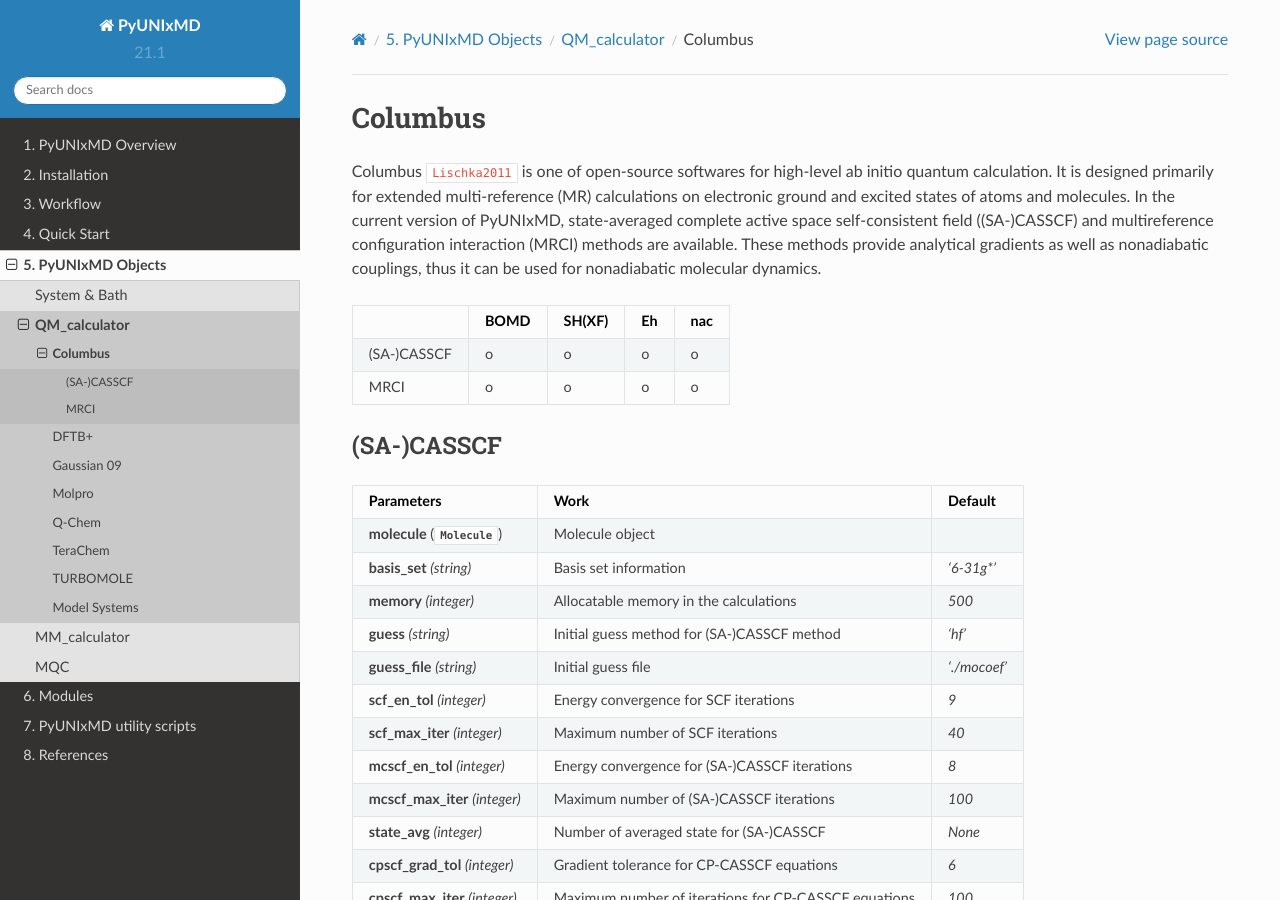
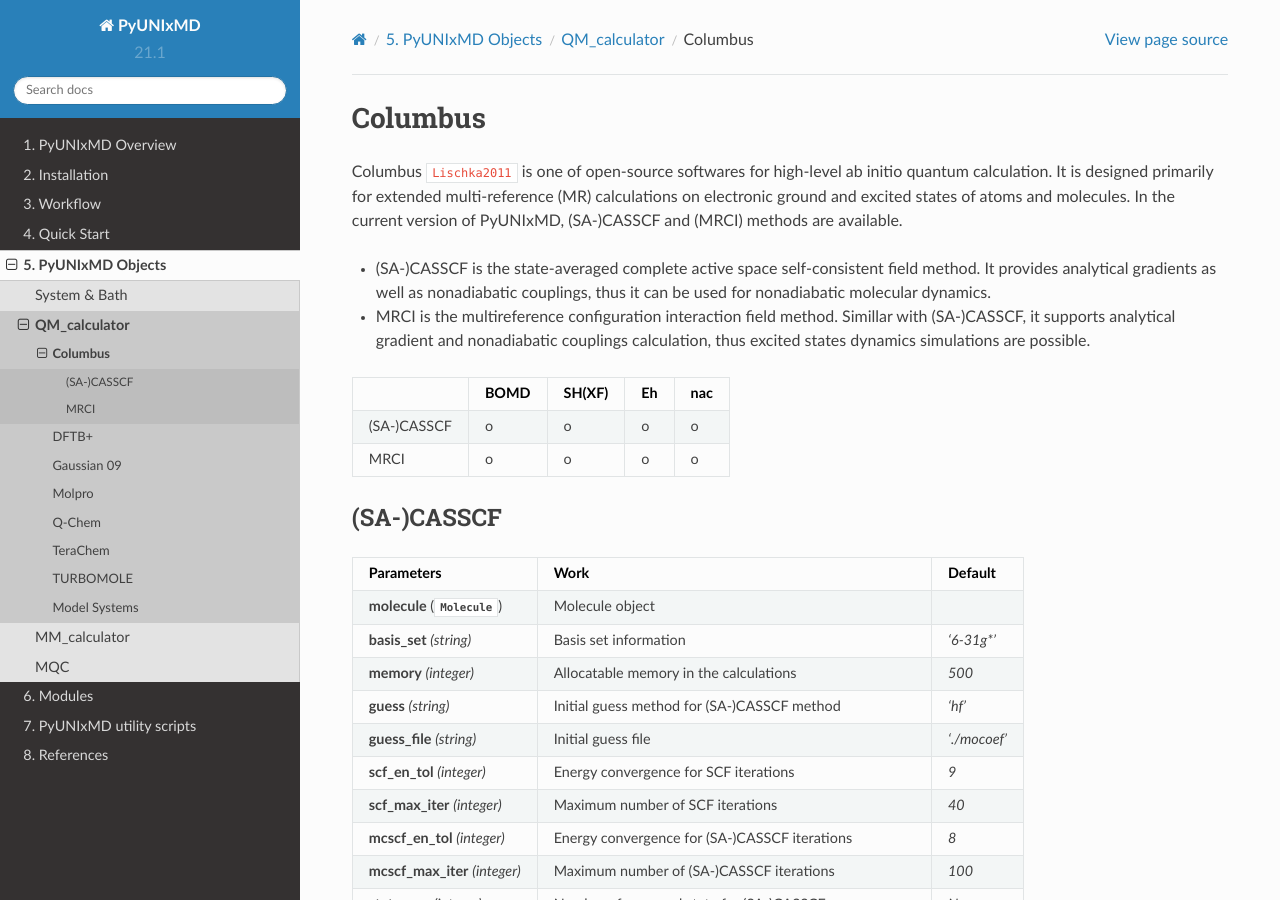
Before and after one commit to skmin-lab/unixmd, a Sphinx documentation site: the page built from docs/source/objects/qm/prog_columbus.rst, in a window 1280 px wide and 900 px high. Built offline with Sphinx 7.4.7 and the Read the Docs theme 2.0.0, drawn with Linux system fonts in a browser that asks for light colours; cross-references to code outside the pages are shown as plain code.

Commit message:
Recover list of methods

```diff
--- a/docs/source/objects/qm/prog_columbus.rst
+++ b/docs/source/objects/qm/prog_columbus.rst
@@ -5,9 +5,13 @@ Columbus
 Columbus :cite:`Lischka2011` is one of open-source softwares for high-level ab initio
 quantum calculation. It is designed primarily for extended multi-reference (MR) calculations
 on electronic ground and excited states of atoms and molecules.
-In the current version of PyUNIxMD, state-averaged complete active space self-consistent field ((SA-)CASSCF)
-and multireference configuration interaction (MRCI) methods are available.
-These methods provide analytical gradients as well as nonadiabatic couplings, thus it can be used for nonadiabatic molecular dynamics.
+In the current version of PyUNIxMD, (SA-)CASSCF and (MRCI) methods are available.
+
+- (SA-)CASSCF is the state-averaged complete active space self-consistent field method. It provides analytical gradients as
+  well as nonadiabatic couplings, thus it can be used for nonadiabatic molecular dynamics.
+
+- MRCI is the multireference configuration interaction field method. Simillar with (SA-)CASSCF, it supports analytical gradient and nonadiabatic couplings calculation,
+  thus excited states dynamics simulations are possible.
 
 +-------------+------+--------+----+-----+
 |             | BOMD | SH(XF) | Eh | nac |
@@ -362,5 +366,3 @@ Detailed description of parameters
 - **version** *(string)* - Default: *'7.0'*
 
   This parameter determines the version of Columbus. PyUNIxMD is currently based on version 7.0.
-
-\
```
